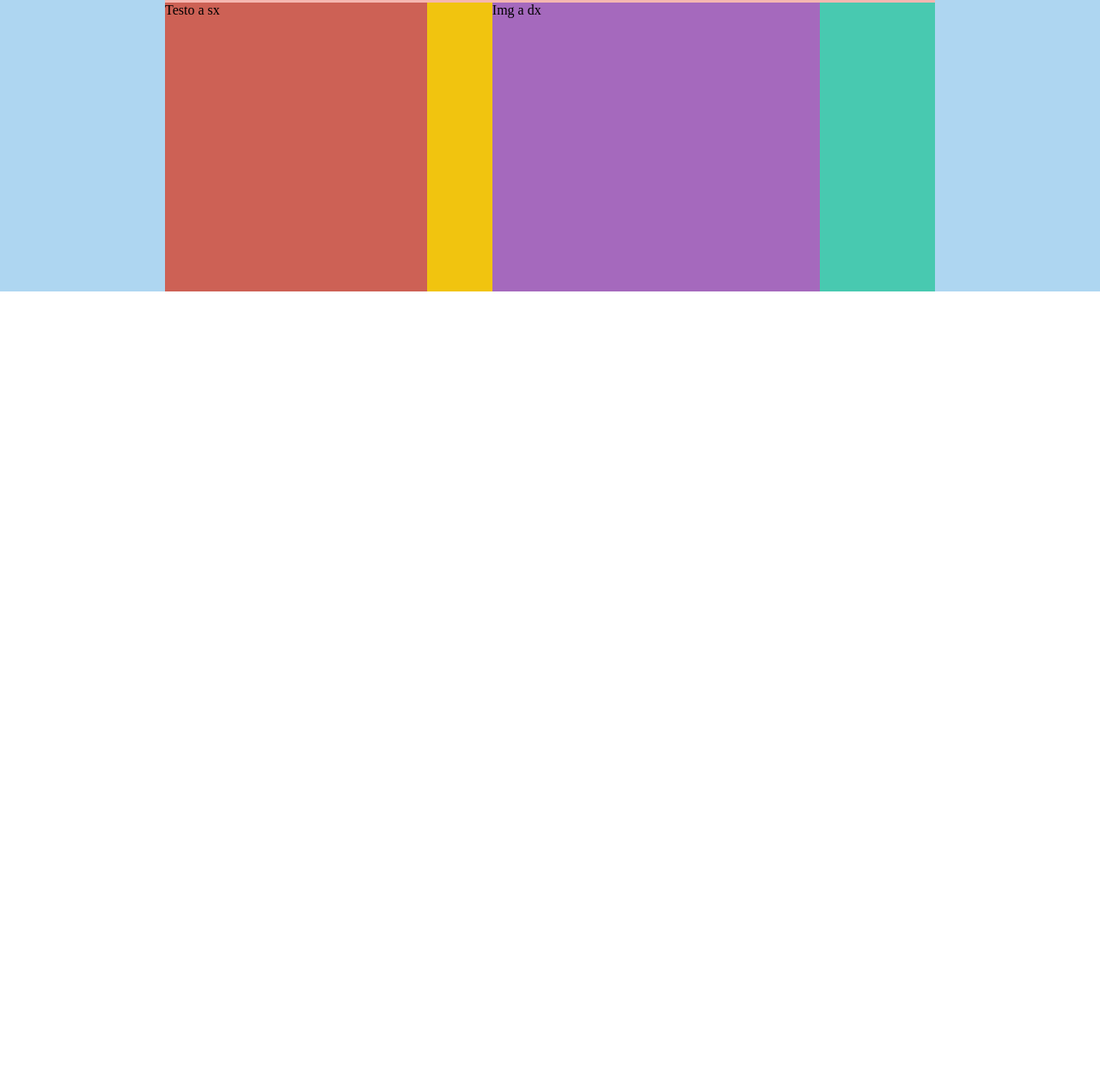
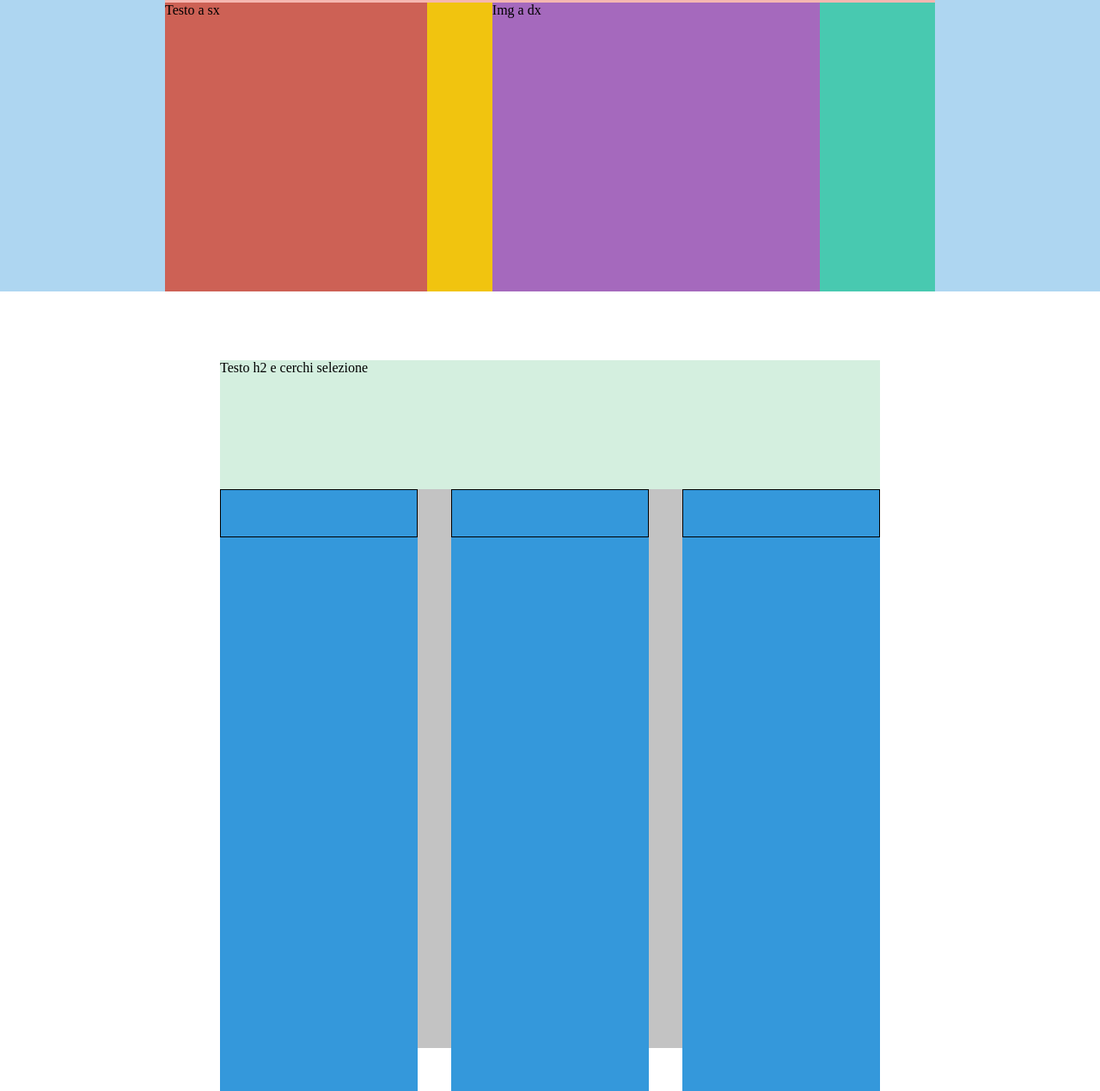
Before and after one commit to serborbone/htmlcss-dropbox, a plain HTML site: page index.html in a window 1280 px wide. Shown: the part 311-1580 px from the top of the page at 86% size. Before the commit the page ends 800 px from the top, so only its background shows below. Drawn offline with Linux system fonts and the light colour scheme.

Commit message:
Creato layout colonne del main

```diff
--- a/css/style.css
+++ b/css/style.css
@@ -6,9 +6,15 @@
 
 /* INIZIO Navbar - Header */
 
-.row {
+nav .row {
   height: 90px;
   background-color: #C3C3C3;
+}
+
+nav .row::after {
+  content: "";
+  display: table;
+  clear: both;
 }
 
 /* ul sinistra */
@@ -44,6 +50,12 @@
   height: 70vh;
 }
 
+.jumbotron::after {
+  content: "";
+  display: table;
+  clear: both;
+}
+
 .m-auto {
   margin: 0 auto;
 }
@@ -64,6 +76,10 @@
 
 .w-85 {
   width: 85%;
+}
+
+.w-100 {
+  width: 100%;
 }
 
 /* altezze */
@@ -100,3 +116,54 @@
 .bg-purple {
   background-color: #A569BD;
 }
+
+/* MAIN */
+
+.container {
+  width: 60%;
+  height: 100vh;
+}
+
+.bg-grey {
+  background-color: #C3C3C3;
+}
+
+.m-top-80 {
+  margin-top: 80px;
+}
+
+main .row {
+  height: 150px;
+}
+
+/* Colonne main */
+
+.bg-light-green {
+  background-color: #D4EFDF;
+}
+
+.col .col-border {
+  border: 1px solid #000;
+}
+
+.col .col-width {
+  width: calc(90% / 3);
+  height: 700px;
+}
+
+.col .bg-blue {
+  background-color: #3498DB;
+}
+
+.col .col-m {
+  margin-right: 5%;
+  margin-left: 5%;
+}
+
+.col-row-height {
+  height: 8%;
+}
+
+.col-row-border {
+  border-bottom: 1px soldi #000;
+}
--- a/index.html
+++ b/index.html
@@ -67,6 +67,40 @@
           </section>
 
       </header>
+      <!-- FINE Header -->
+
+      <main>
+
+          <div class="container m-auto bg-grey m-top-80">
+
+              <div class="row bg-light-green w-100">
+                Testo h2 e cerchi selezione
+              </div>
+
+              <div class="col">
+
+                  <div class="col-width bg-blue col-row-border float-left">
+
+                    <div class="col-border col-row-height"></div>
+
+                  </div>
+
+                  <div class="col-width col-m bg-blue col-row-border float-left">
+
+                    <div class="col-border col-row-height"></div>
+
+                  </div>
+                  <div class="col-width bg-blue col-row-border float-left">
+
+                    <div class="col-border col-row-height"></div>
+
+                  </div>
+
+              </div>
+
+          </div>
+
+      </main>
 
   </body>
 
```
